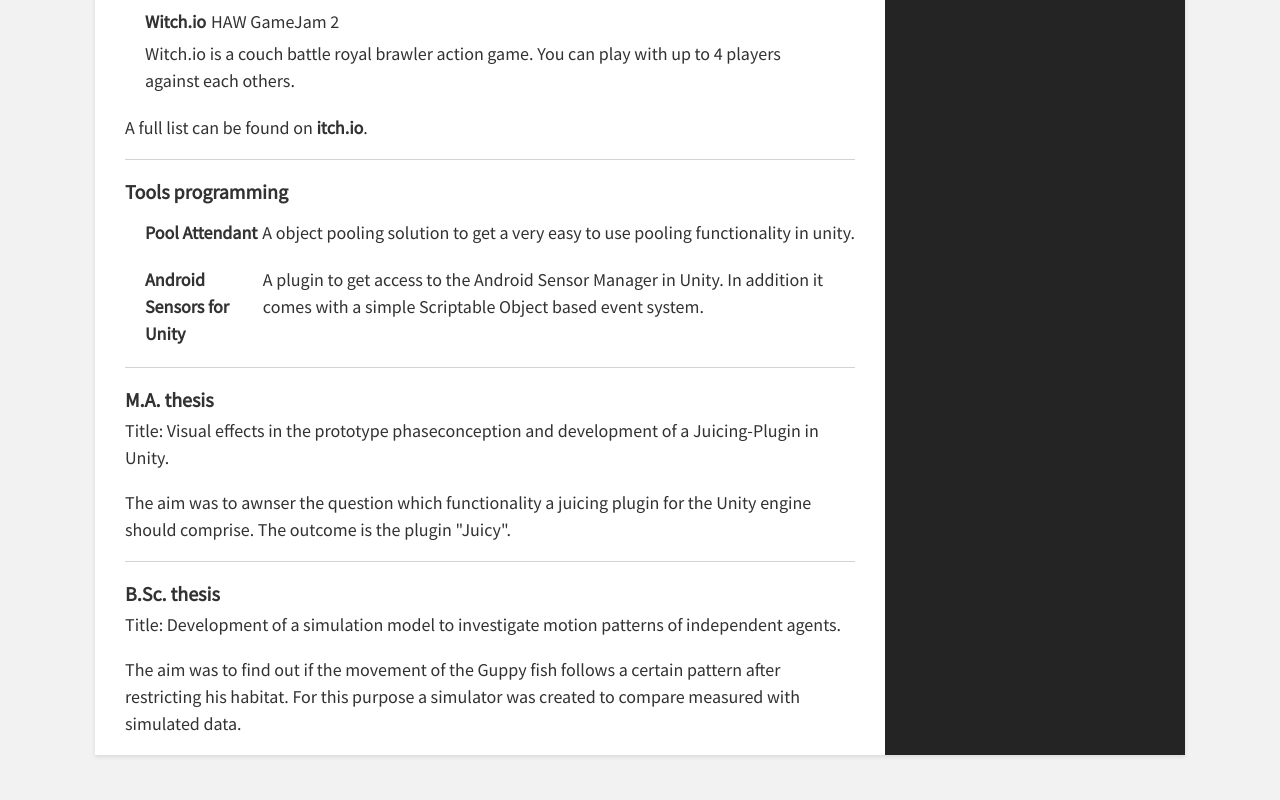
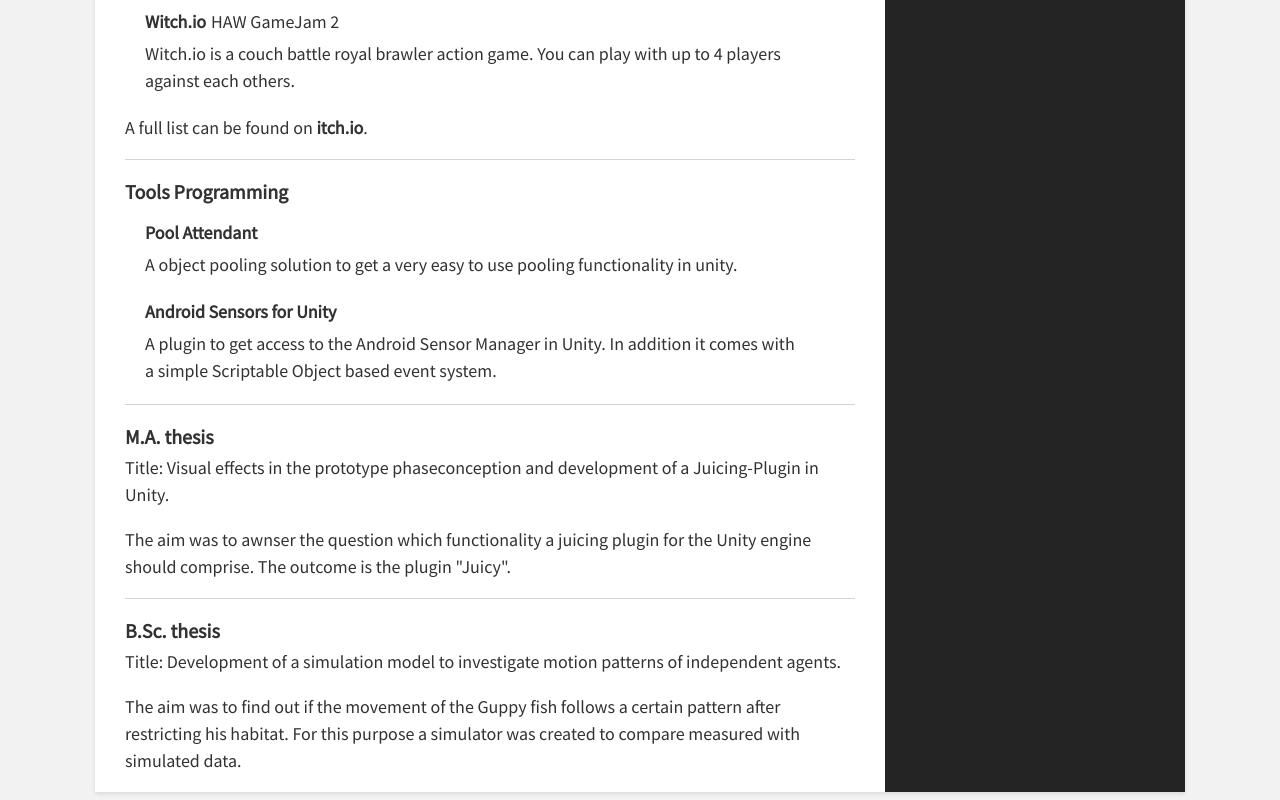
Before and after one commit to mmeiburg/mmeiburg.github.io, a plain HTML site: page index.html in a window 1280 px wide. Shown: the part 1253-2053 px from the top of the page. Before the commit the page ends 2016 px from the top, so only its background shows below. Drawn offline with Linux system fonts and the light colour scheme.

Commit message:
Update index.html

```diff
--- a/index.html
+++ b/index.html
@@ -190,7 +190,7 @@
             <div class="job">
               <div class="job-title-container">
                 <div>
-                  <div class="job-title"><a href="https://github.com/mmeiburg" alt="git hub tools">Tools programming</a></div>
+                  <div class="job-title"><a href="https://github.com/mmeiburg" alt="git hub tools">Tools Programming</a></div>
                 </div>
               </div> <!-- end job-title container -->
 
@@ -200,8 +200,11 @@
                       <div class="jam-item-game"><a href="https://github.com/mmeiburg/unityPoolAttendant" alt="Pool Attendant">Pool Attendant</a></div>
 
                   </div>
-                  <div class="jam-item-title">A object pooling solution to get a very easy to use pooling functionality in unity.</div>
+                  <div class="jam-item-title"></div>
                 </div> <!-- end jam-title container -->
+                  <div class="jam-item-content">
+                   A object pooling solution to get a very easy to use pooling functionality in unity.
+                  </div>
               </div>
 
               <div class="jam-item">
@@ -210,9 +213,11 @@
                         <div class="jam-item-game"><a href="https://github.com/mmeiburg/unityAndroidSensors" alt="Android Sensors">Android Sensors for Unity</a></div>
 
                     </div>
-                    <div class="jam-item-title">A plugin to get access to the Android Sensor Manager in Unity.
-                        In addition it comes with a simple Scriptable Object based event system.</div>
+                    <div class="jam-item-title"></div>
                   </div> <!-- end jam-title container -->
+                  <div class="jam-item-content">
+                    A plugin to get access to the Android Sensor Manager in Unity. In addition it comes with a simple Scriptable Object based event system.
+                  </div>
                 </div>
             </div> <!-- end job -->
 
```
